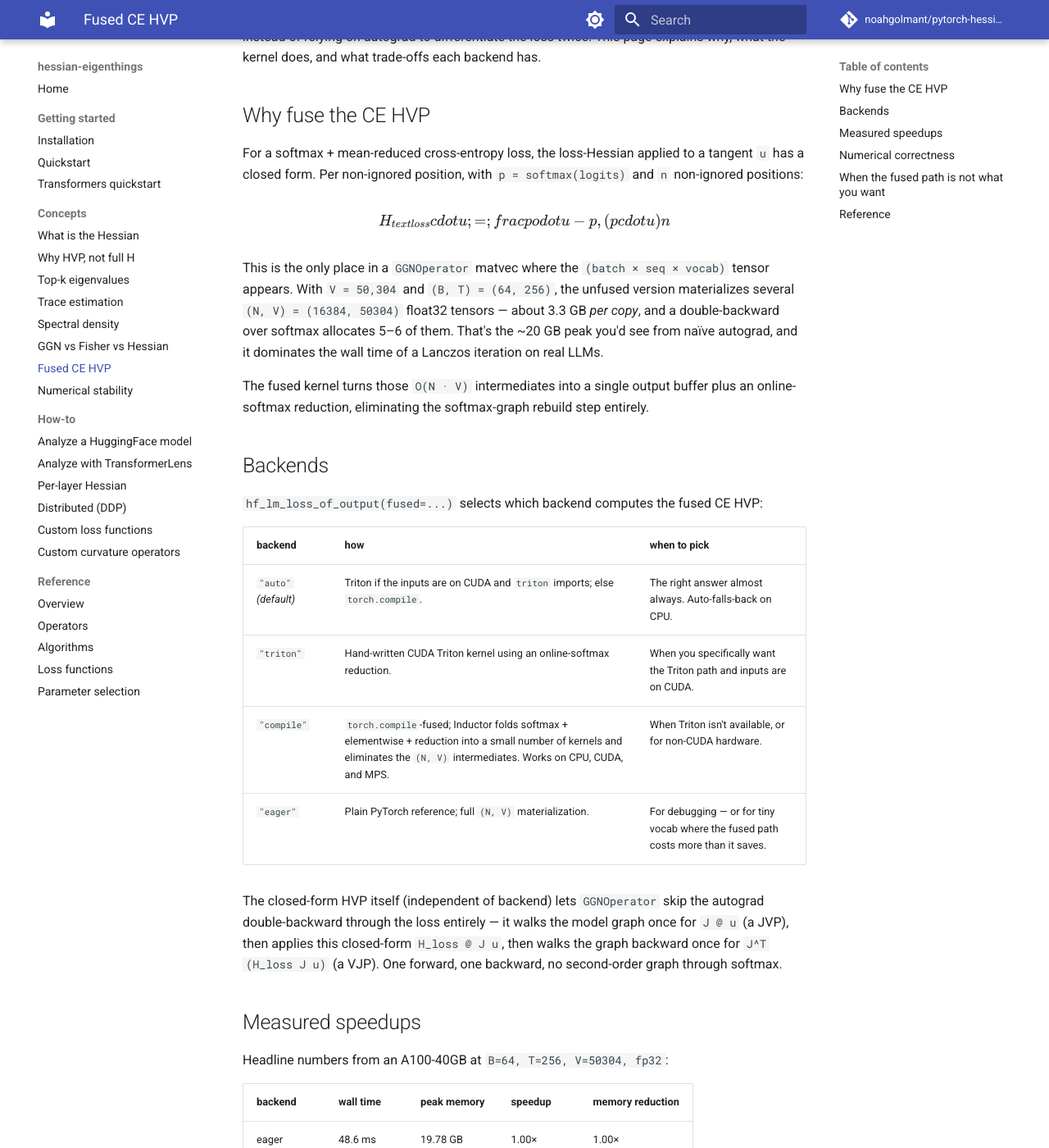
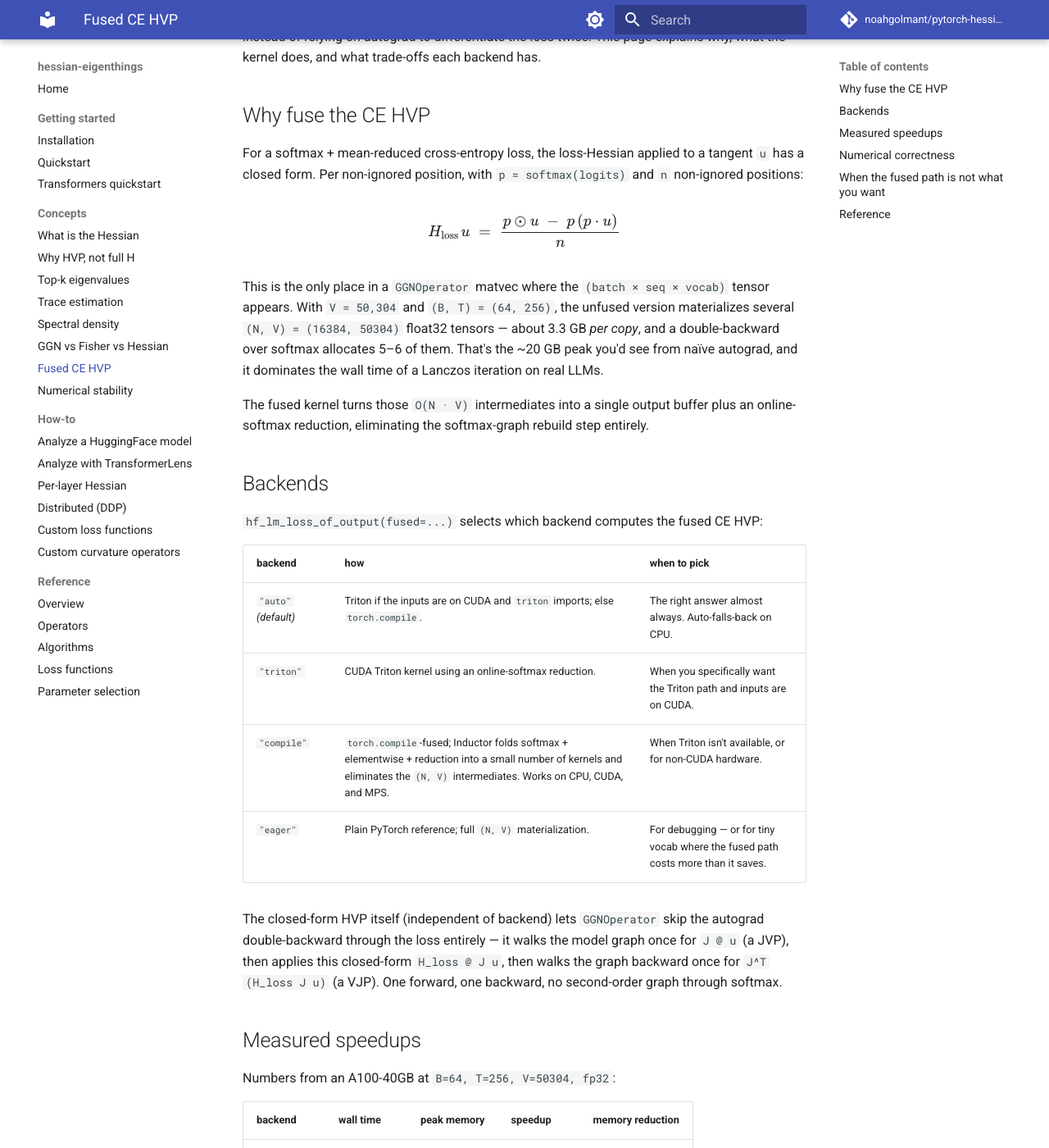
Before and after one commit to noahgolmant/pytorch-hessian-eigenthings, an MkDocs documentation site: the page built from docs/concepts/fused-ce-hvp.md, in a window 1280 px wide and 1400 px high, scrolled down 199 px. Shown: the whole window at 82% size. Built offline with MkDocs 1.6.1 and Material for MkDocs 9.7.7, drawn with Linux system fonts in a browser that asks for light colours; comment, search, counter and statistics services are not loaded; some of the changed text lies outside the part shown.

Commit message:
docs: fix CE HVP equation rendering, soften tone
- Single-backslash LaTeX inside $$...$$ to match the rest of docs/concepts.
- Drop "hand-written" descriptor on the Triton kernel.
- Drop "headline" / "against an actual A100" framing.

Co-Authored-By: Claude Opus 4.7 (1M context) <noreply@anthropic.com>

```diff
--- a/docs/concepts/fused-ce-hvp.md
+++ b/docs/concepts/fused-ce-hvp.md
@@ -12,9 +12,7 @@ For a softmax + mean-reduced cross-entropy loss, the loss-Hessian
 applied to a tangent `u` has a closed form. Per non-ignored position,
 with `p = softmax(logits)` and `n` non-ignored positions:
 
-$$
-H_{\\text{loss}} \\cdot u \\;=\\; \\frac{p \\odot u - p \\,(p \\cdot u)}{n}
-$$
+$$H_{\text{loss}} \, u \;=\; \frac{p \odot u \;-\; p \,(p \cdot u)}{n}$$
 
 This is the only place in a `GGNOperator` matvec where the
 `(batch × seq × vocab)` tensor appears. With `V = 50,304` and
@@ -36,7 +34,7 @@ fused CE HVP:
 | backend       | how                                                              | when to pick                                                |
 | ---           | ---                                                              | ---                                                         |
 | `"auto"` *(default)* | Triton if the inputs are on CUDA and `triton` imports; else `torch.compile`. | The right answer almost always. Auto-falls-back on CPU.    |
-| `"triton"`    | Hand-written CUDA Triton kernel using an online-softmax reduction. | When you specifically want the Triton path and inputs are on CUDA. |
+| `"triton"`    | CUDA Triton kernel using an online-softmax reduction. | When you specifically want the Triton path and inputs are on CUDA. |
 | `"compile"`   | `torch.compile`-fused; Inductor folds softmax + elementwise + reduction into a small number of kernels and eliminates the `(N, V)` intermediates. Works on CPU, CUDA, and MPS. | When Triton isn't available, or for non-CUDA hardware.     |
 | `"eager"`     | Plain PyTorch reference; full `(N, V)` materialization.            | For debugging — or for tiny vocab where the fused path costs more than it saves. |
 
@@ -49,7 +47,7 @@ softmax.
 
 ## Measured speedups
 
-Headline numbers from an A100-40GB at `B=64, T=256, V=50304, fp32`:
+Numbers from an A100-40GB at `B=64, T=256, V=50304, fp32`:
 
 | backend       | wall time | peak memory | speedup | memory reduction |
 | ---           | ---       | ---         | ---     | ---              |
```
Also changed, not shown: other parts of docs/concepts/fused-ce-hvp.md (+2 -2 lines).
